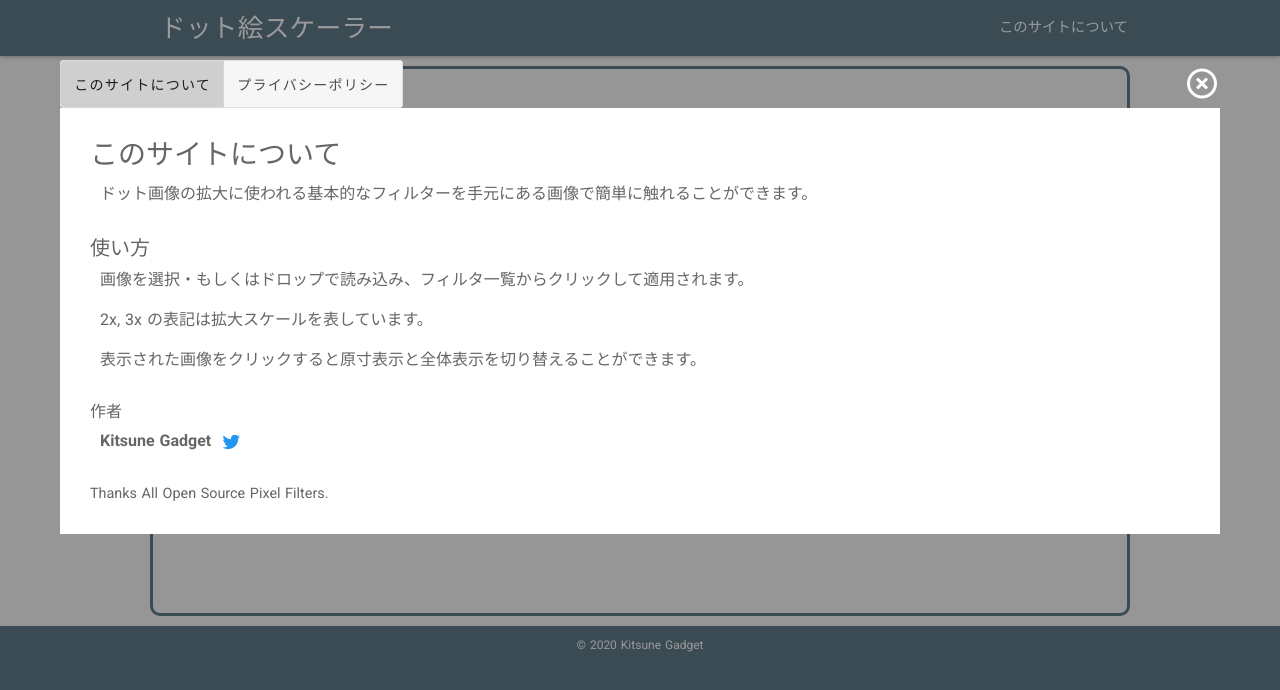
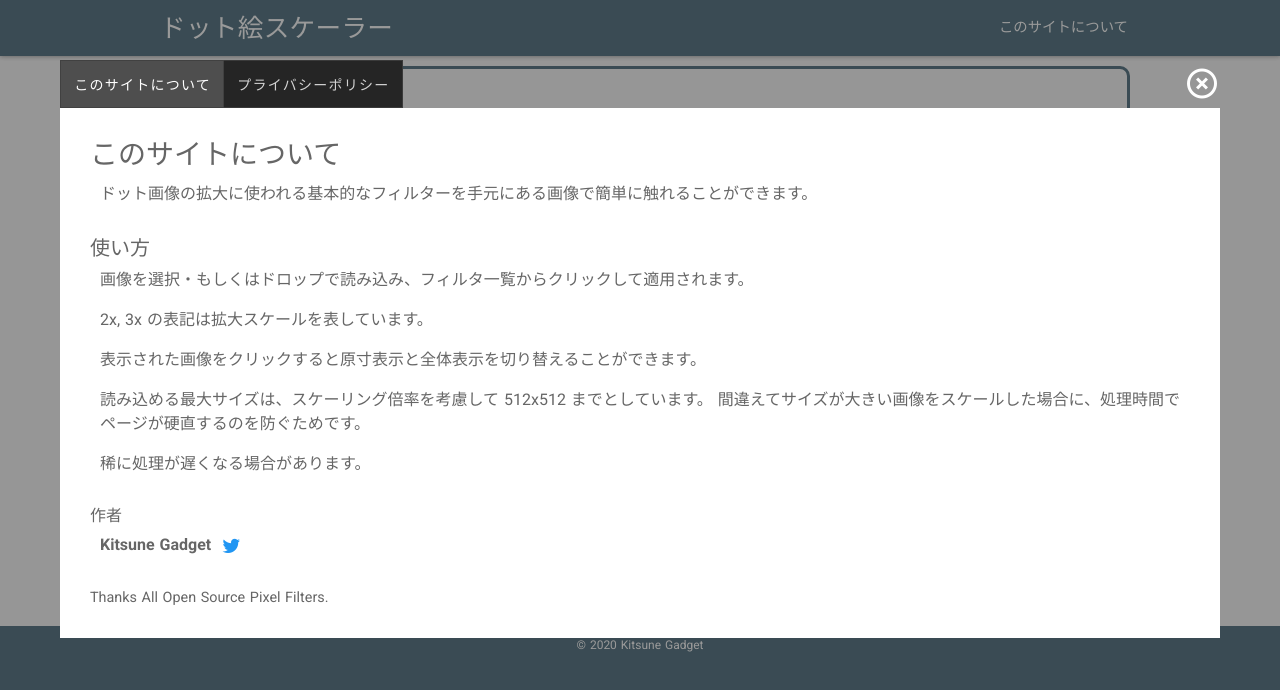
Before and after one commit to kitsunegadget/pixelart-scaler, a Nuxt app: page / in a window 1280 px wide. Both pictures are taken after a click on the element "このサイトについて". Shown: the top 690 px of the page. Built offline with nearby package versions, Linux system fonts and the light colour scheme.

Commit message:
about 選択タブの変更

```diff
--- a/components/About.vue
+++ b/components/About.vue
@@ -2,7 +2,7 @@
   <div class="about">
     <div class="about-outside" @click="$emit('show-about', $event)"></div>
     <div class="about-select">
-      <v-btn-toggle mandatory>
+      <v-btn-toggle dark tile mandatory>
         <v-btn @click="changeCurrent('content')">このサイトについて</v-btn>
         <v-btn @click="changeCurrent('privacy')">プライバシーポリシー</v-btn>
       </v-btn-toggle>
--- a/components/AboutContent.vue
+++ b/components/AboutContent.vue
@@ -13,6 +13,13 @@
       </p>
       <p>2x, 3x の表記は拡大スケールを表しています。</p>
       <p>表示された画像をクリックすると原寸表示と全体表示を切り替えることができます。</p>
+      <p>
+        読み込める最大サイズは、スケーリング倍率を考慮して 512x512 までとしています。
+        間違えてサイズが大きい画像をスケールした場合に、処理時間でページが硬直するのを防ぐためです。
+      </p>
+      <p>
+        稀に処理が遅くなる場合があります。
+      </p>
     </article>
     <div class="about-content-productBy">
       <h6>作者</h6>
@@ -26,10 +33,10 @@
     <div class="about-end">
       Thanks All Open Source Pixel Filters.
       <!-- <ul>
-          <li v-for="item in filterName" :key="item">
-            {{ item }}
-          </li>
-        </ul> -->
+        <li v-for="item in filterName" :key="item">
+          {{ item }}
+        </li>
+      </ul> -->
     </div>
   </div>
 </template>
@@ -43,7 +50,7 @@ export default Vue.extend({
       twitterAuthorLink: 'https://twitter.com/kitsunegadget/',
       filterName: [
         '2xSaI, Super2xSaI, SuperEagle (https://vdnoort.home.xs4all.nl/emulation/2xsai/)',
-        'HQx (http://en.wikipedia.org/wiki/Hqx)',
+        'HQx (Maxim Stepin)',
         'XBR (Hyllian)',
         'XBRz (https://sourceforge.net/projects/xbrz/)',
         '2dImageFilter (https://github.com/Hawkynt/2dimagefilter)',
```
